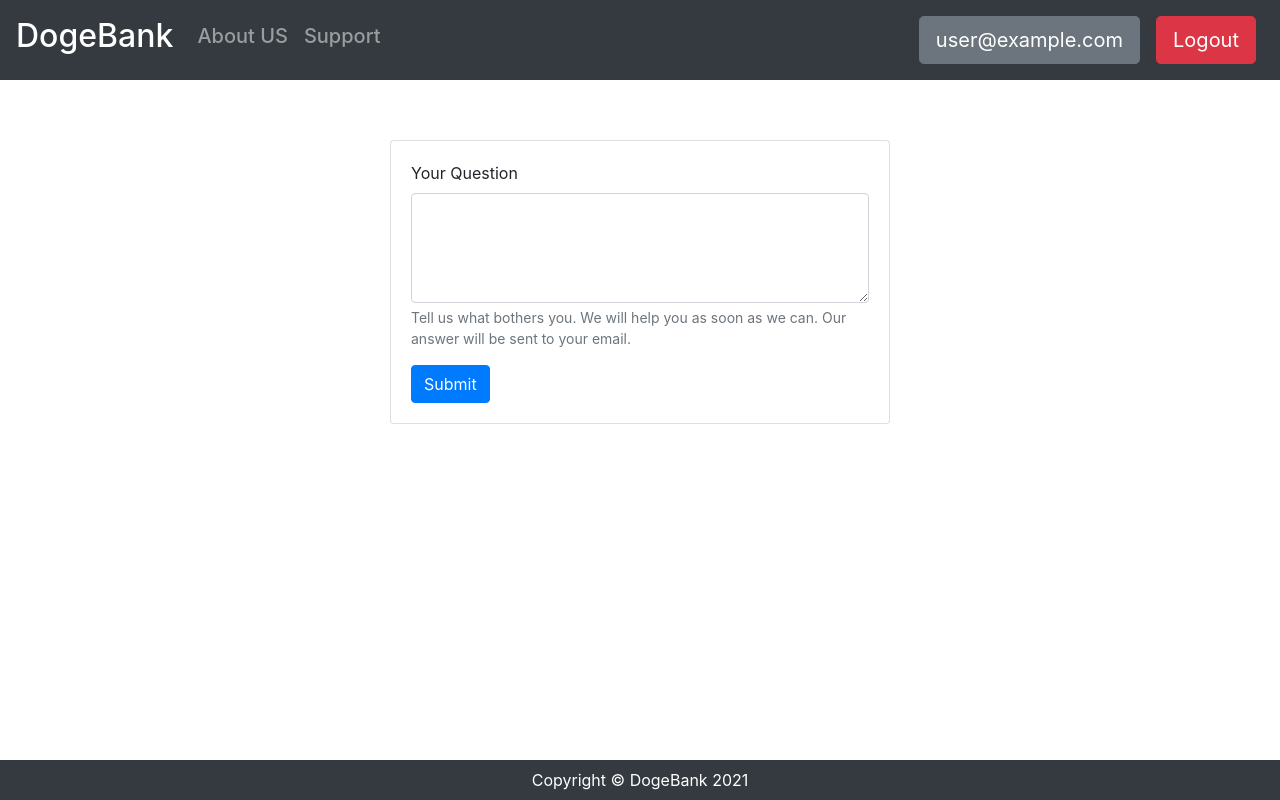
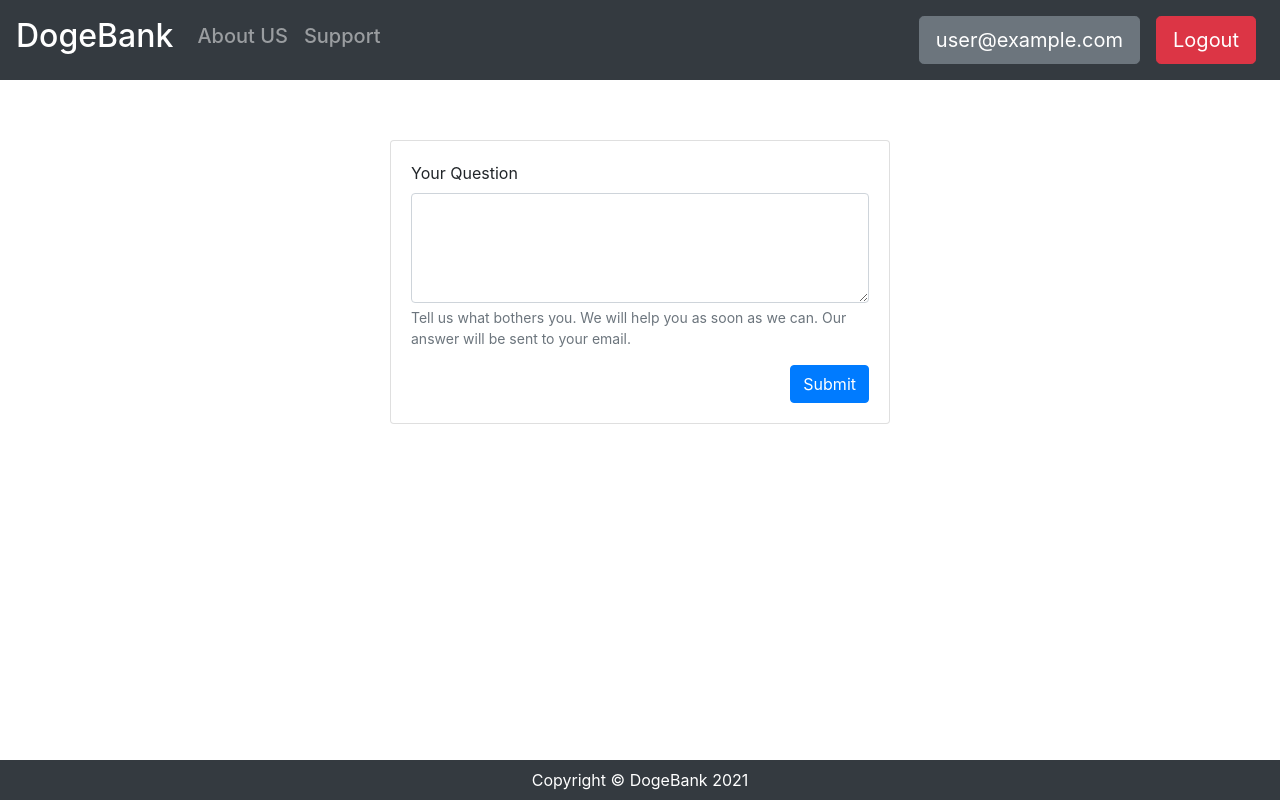
Before and after one commit to sebika/dogebank, a React (Create React App) app: page /support in a window 1280 px wide. Built offline with nearby package versions, Linux system fonts and the light colour scheme; no server answers; the database is empty; sample sign-in values are in the browser's storage.

Commit message:
Allign button right

```diff
--- a/src/component/AskQuestion.js
+++ b/src/component/AskQuestion.js
@@ -38,7 +38,7 @@
             </Form.Text>
           </Form.Group>
 
-          <Button variant='primary' type='submit'>
+          <Button variant='primary float-right' type='submit'>
             Submit
           </Button>
         </Form>
```
